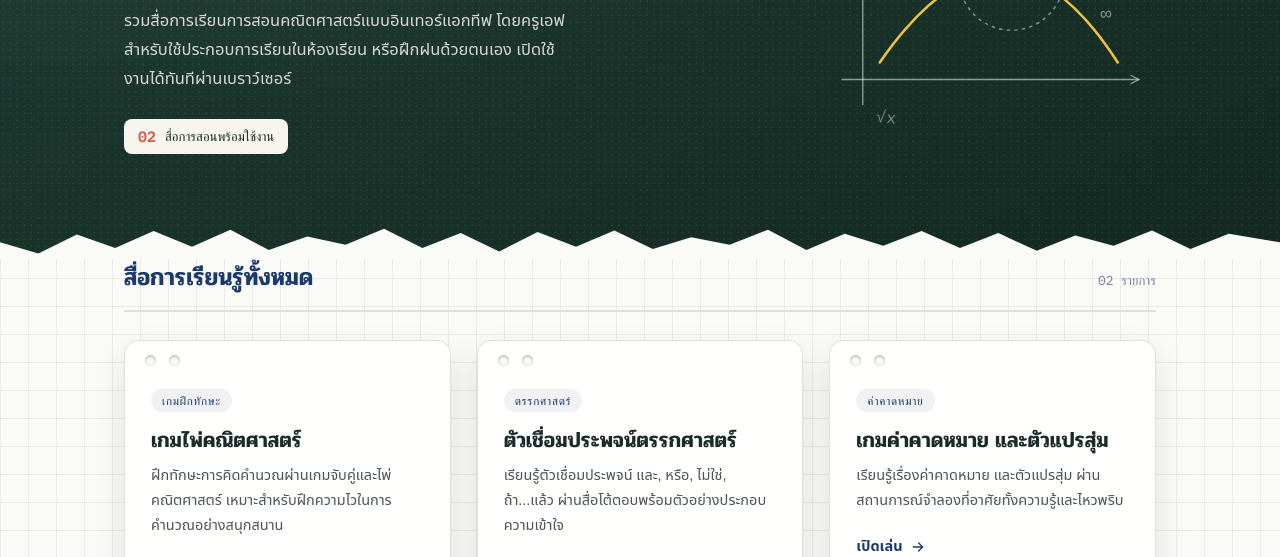
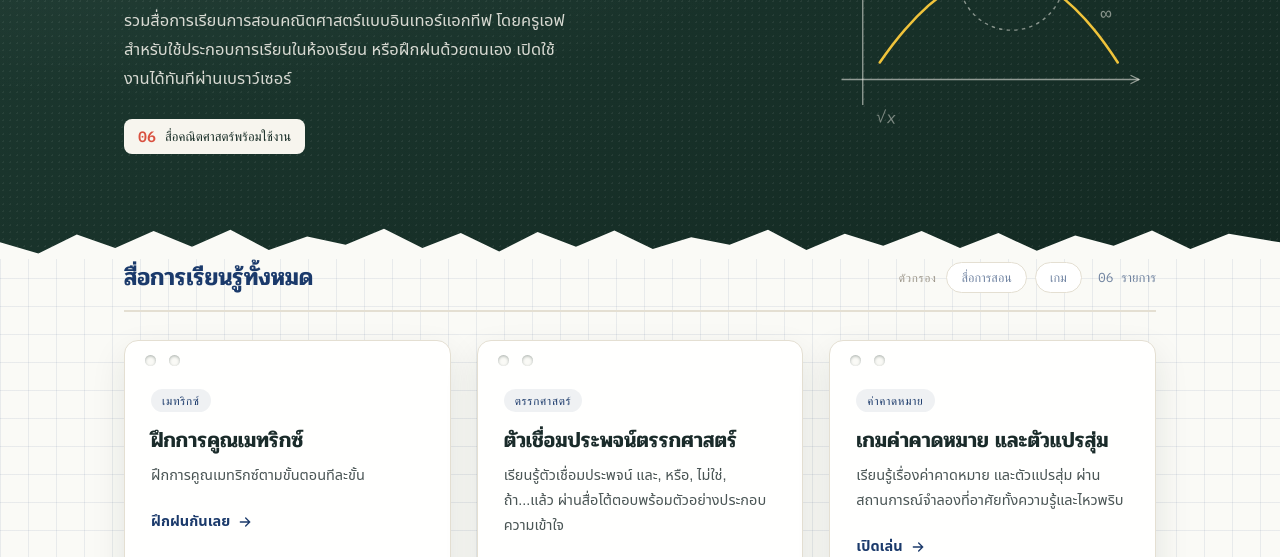
Before and after one commit to Natthaphat-math/Math-contents, a plain HTML site: page index.html in a window 1280 px wide. Shown: the part 226-783 px from the top of the page. Drawn offline with Linux system fonts and the light colour scheme; a web font is replaced by a local one.

Commit message:
Add files via upload

```diff
--- a/index.html
+++ b/index.html
@@ -119,8 +119,8 @@
   /* ---------- MAIN ---------- */
   main{ padding:56px 0 40px; }
   .section-head{
-    display:flex; align-items:baseline; justify-content:space-between;
-    gap:16px; flex-wrap:wrap;
+    display:flex; align-items:center; justify-content:space-between;
+    gap:16px 24px; flex-wrap:wrap;
     margin-bottom:28px;
     padding-bottom:14px;
     border-bottom:2px solid var(--card-border);
@@ -132,6 +132,38 @@
     font-family:var(--font-mono);
     font-size:13px;
     color:var(--ink-blue-soft);
+    white-space:nowrap;
+  }
+  .controls{
+    display:flex; align-items:center; gap:16px;
+    flex-wrap:wrap;
+  }
+  .filter-group{
+    display:flex; align-items:center; gap:8px; flex-wrap:wrap;
+  }
+  .filter-label{
+    font-family:var(--font-mono);
+    font-size:11.5px;
+    letter-spacing:.06em;
+    color:#9a9488;
+    margin-right:2px;
+  }
+  .filter-btn{
+    font-family:var(--font-mono);
+    font-size:12.5px;
+    padding:6px 14px;
+    border-radius:100px;
+    border:1px solid var(--card-border);
+    background:#fff;
+    color:var(--ink-blue-soft);
+    cursor:pointer;
+    transition: background .2s ease, color .2s ease, border-color .2s ease;
+  }
+  .filter-btn:hover{ border-color:var(--ink-blue); color:var(--ink-blue); }
+  .filter-btn.active{
+    background:var(--ink-blue);
+    border-color:var(--ink-blue);
+    color:#fff;
   }
 
   .grid{
@@ -257,7 +289,7 @@
         <path d="M3 9C40 2 80 12 110 6C140 0 180 11 217 5" stroke="#F0C33B" stroke-width="3" stroke-linecap="round"/>
       </svg>
       <p>รวมสื่อการเรียนการสอนคณิตศาสตร์แบบอินเทอร์แอกทีฟ โดยครูเอฟ สำหรับใช้ประกอบการเรียนในห้องเรียน หรือฝึกฝนด้วยตนเอง เปิดใช้งานได้ทันทีผ่านเบราว์เซอร์</p>
-      <span class="stat-chip"><b>02</b> สื่อการสอนพร้อมใช้งาน</span>
+      <span class="stat-chip"><b id="hero-count">06</b> สื่อคณิตศาสตร์พร้อมใช้งาน</span>
     </div>
 
     <div class="doodle" aria-hidden="true">
@@ -288,22 +320,29 @@
   <section class="resources">
     <div class="section-head">
       <h2>สื่อการเรียนรู้ทั้งหมด</h2>
-      <span class="count">02 รายการ</span>
+      <div class="controls">
+        <div class="filter-group" role="group" aria-label="ตัวกรองหมวดหมู่">
+          <span class="filter-label">ตัวกรอง</span>
+          <button type="button" class="filter-btn" data-filter="สื่อการสอน" aria-pressed="false">สื่อการสอน</button>
+          <button type="button" class="filter-btn" data-filter="เกม" aria-pressed="false">เกม</button>
+        </div>
+        <span class="count" id="resource-count">06 รายการ</span>
+      </div>
     </div>
 
     <div class="grid">
 
-      <a class="card" href="Math-card-game.html" target="_blank" aria-label="เปิดเกมไพ่คณิตศาสตร์">
+      <a class="card" href="matrix-multiplication-trainer.html" target="_blank" aria-label="เปิดฝึกคูณเมทริกซ์" data-categories="สื่อการสอน">
         <span class="hole"></span>
-        <span class="tag">เกมฝึกทักษะ</span>
-        <h3>เกมไพ่คณิตศาสตร์</h3>
-        <p>ฝึกทักษะการคิดคำนวณผ่านเกมจับคู่และไพ่คณิตศาสตร์ เหมาะสำหรับฝึกความไวในการคำนวณอย่างสนุกสนาน</p>
-        <span class="cta">เปิดเล่น
+        <span class="tag">เมทริกซ์</span>
+        <h3>ฝึกการคูณเมทริกซ์</h3>
+        <p>ฝึกการคูณเมทริกซ์ตามขั้นตอนทีละขั้น</p>
+        <span class="cta">ฝึกฝนกันเลย
           <svg viewBox="0 0 24 24" fill="none" stroke="currentColor" stroke-width="2" stroke-linecap="round"><path d="M5 12h14M13 6l6 6-6 6"/></svg>
         </span>
       </a>
 
-      <a class="card" href="logic-connectives.html" target="_blank" aria-label="เปิดบทเรียนตัวเชื่อมประพจน์ตรรกศาสตร์">
+      <a class="card" href="logic-connectives.html" target="_blank" aria-label="เปิดบทเรียนตัวเชื่อมประพจน์ตรรกศาสตร์" data-categories="สื่อการสอน">
         <span class="hole"></span>
         <span class="tag">ตรรกศาสตร์</span>
         <h3>ตัวเชื่อมประพจน์ตรรกศาสตร์</h3>
@@ -313,7 +352,7 @@
         </span>
       </a>
 
-      <a class="card" href="https://natthaphatmath-expectation-game.netlify.app" target="_blank" aria-label="เปิดเกมค่าคาดหมาย">
+      <a class="card" href="https://natthaphatmath-expectation-game.netlify.app" target="_blank" aria-label="เปิดเกมค่าคาดหมาย" data-categories="เกม">
         <span class="hole"></span>
         <span class="tag">ค่าคาดหมาย</span>
         <h3>เกมค่าคาดหมาย และตัวแปรสุ่ม</h3>
@@ -323,7 +362,7 @@
         </span>
       </a>
 
-      <a class="card" href="Cube-folding.html" target="_blank" aria-label="เปิดโจทย์พับกล่อง">
+      <a class="card" href="Cube-folding.html" target="_blank" aria-label="เปิดโจทย์พับกล่อง" data-categories="สื่อการสอน เกม">
         <span class="hole"></span>
         <span class="tag">TGAT2</span>
         <h3>โจทย์พับกล่อง</h3>
@@ -333,7 +372,7 @@
         </span>
       </a>
 
-      <a class="card" href="pizza-trig.html" target="_blank" aria-label="เปิดพิซซ่าตรีโกณ">
+      <a class="card" href="pizza-trig.html" target="_blank" aria-label="เปิดพิซซ่าตรีโกณ" data-categories="เกม">
         <span class="hole"></span>
         <span class="tag">ฟังก์ชันตรีโกณมิติ</span>
         <h3>พิซซ่าตรีโกณมิติ</h3>
@@ -343,12 +382,12 @@
         </span>
       </a>
 
-      <a class="card" href="matrix-multiplication-trainer.html" target="_blank" aria-label="เปิดฝึกคูณเมทริกซ์">
+      <a class="card" href="Math-card-game.html" target="_blank" aria-label="เปิดเกมไพ่คณิตศาสตร์" data-categories="เกม">
         <span class="hole"></span>
-        <span class="tag">เมทริกซ์</span>
-        <h3>ฝึกการคูณเมทริกซ์</h3>
-        <p>ฝึกการคูณเมทริกซ์ตามขั้นตอนทีละขั้น</p>
-        <span class="cta">ฝึกฝนกันเลย
+        <span class="tag">เกมฝึกทักษะ</span>
+        <h3>เกมไพ่คณิตศาสตร์</h3>
+        <p>ฝึกทักษะการคิดคํานวณผ่านเกมจับคู่และไพ่คณิตศาสตร์ เหมาะสําหรับฝึกความไวในการคํานวณอย่างสนุกสนาน</p>
+        <span class="cta">เปิดเล่น
           <svg viewBox="0 0 24 24" fill="none" stroke="currentColor" stroke-width="2" stroke-linecap="round"><path d="M5 12h14M13 6l6 6-6 6"/></svg>
         </span>
       </a>
@@ -371,7 +410,47 @@
 </footer>
 
 <script>
-  const cards = document.querySelectorAll('.card:not(.placeholder)');
+  const cards = Array.from(document.querySelectorAll('.card:not(.placeholder)'));
+  const heroCountEl = document.getElementById('hero-count');
+  const resourceCountEl = document.getElementById('resource-count');
+  const filterButtons = Array.from(document.querySelectorAll('.filter-btn'));
+  const activeFilters = new Set();
+
+  function pad(n){ return String(n).padStart(2, '0'); }
+
+  // hero badge always reflects the full library size
+  if (heroCountEl) heroCountEl.textContent = pad(cards.length);
+
+  function applyFilters(forceReveal){
+    let visibleCount = 0;
+    cards.forEach(card => {
+      const categories = (card.dataset.categories || '').split(' ').filter(Boolean);
+      const matches = activeFilters.size === 0 || categories.some(c => activeFilters.has(c));
+      card.style.display = matches ? '' : 'none';
+      if (matches) {
+        visibleCount++;
+        // once the user starts filtering, skip the scroll fade-in so a card
+        // brought back by a filter never gets stuck invisible
+        if (forceReveal) card.classList.add('in-view');
+      }
+    });
+    if (resourceCountEl) resourceCountEl.textContent = pad(visibleCount) + ' รายการ';
+  }
+
+  filterButtons.forEach(btn => {
+    btn.addEventListener('click', () => {
+      const value = btn.dataset.filter;
+      const nowActive = !btn.classList.contains('active');
+      btn.classList.toggle('active', nowActive);
+      btn.setAttribute('aria-pressed', String(nowActive));
+      if (nowActive) activeFilters.add(value); else activeFilters.delete(value);
+      applyFilters(true);
+    });
+  });
+
+  applyFilters(false); // initial count only — let the scroll-reveal below handle visibility
+
+  // scroll-reveal entrance for cards
   const reduceMotion = window.matchMedia('(prefers-reduced-motion: reduce)').matches;
   if (reduceMotion || !('IntersectionObserver' in window)) {
     cards.forEach(c => c.classList.add('in-view'));
```
